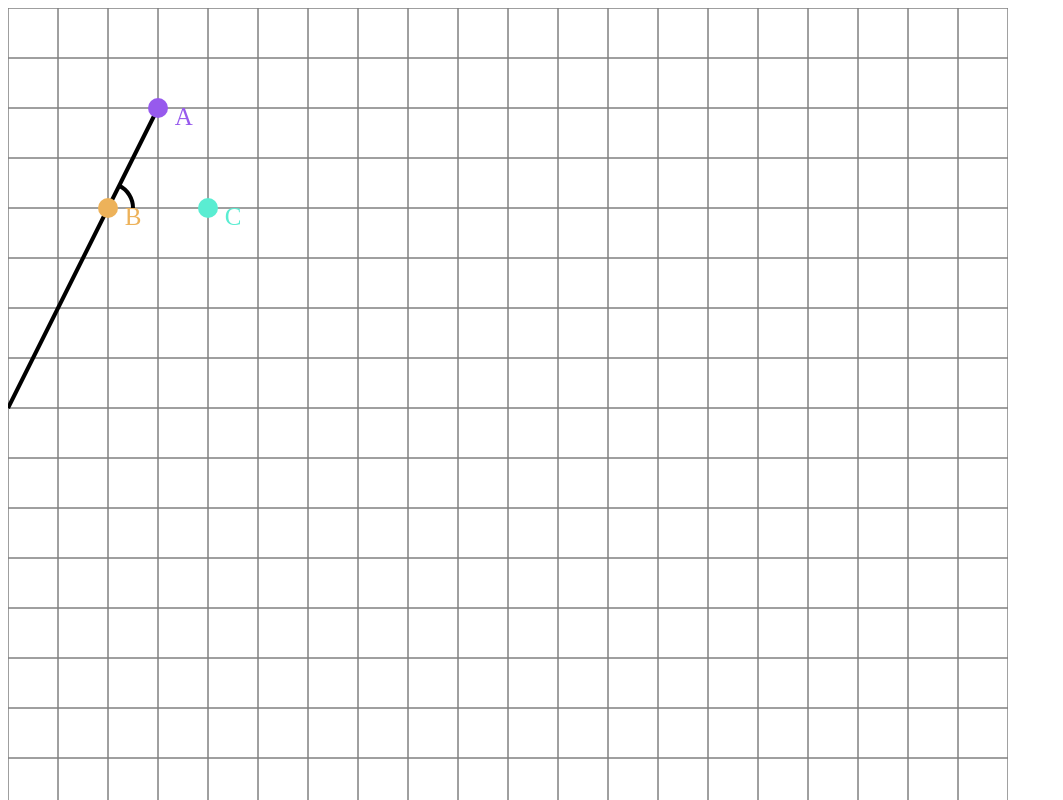
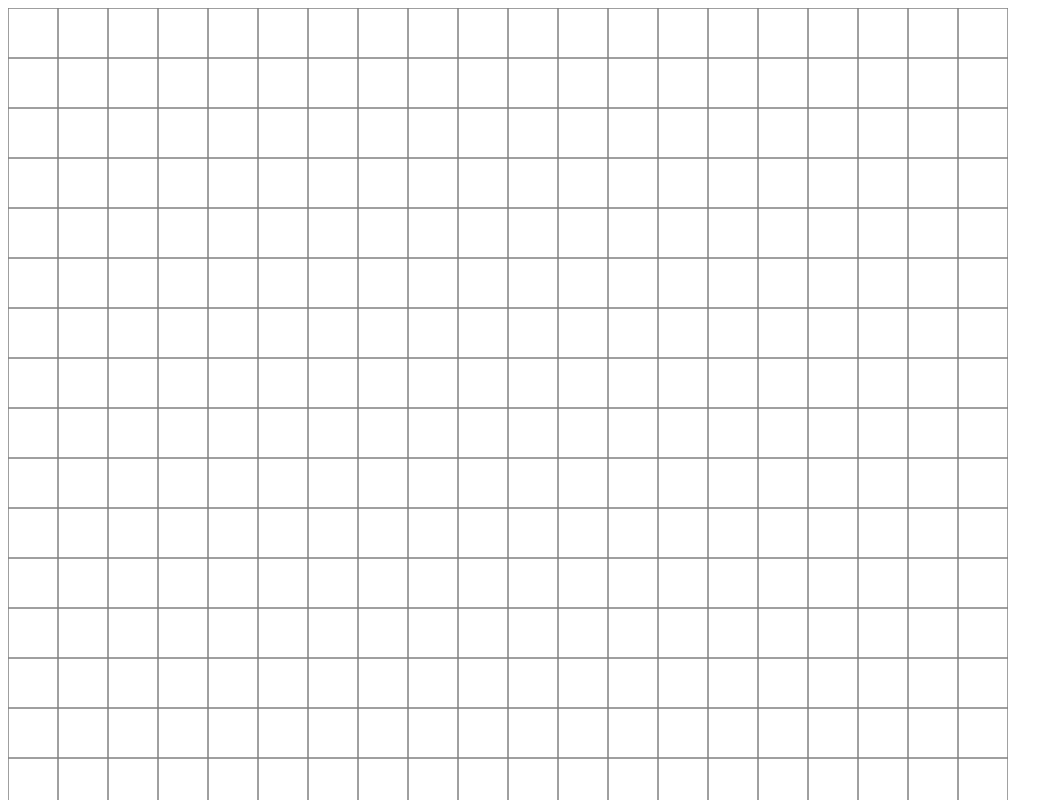
Before and after one commit to toritreee/mathShape, a React app: page / in a window 1280 px wide. Shown: the top 800 px of the page, without its empty margins (0-1063 px from the left). Built offline with nearby package versions, Linux system fonts and the light colour scheme.

Commit message:
管理の追加

```diff
--- a/src/app.tsx
+++ b/src/app.tsx
@@ -1,17 +1,8 @@
 import React from "react";
 import ReactDOM from "react-dom";
 import {Render} from "./render"
-
+import {Main} from "./input"
 ReactDOM.render(
-    <Render onClickPoint={(x,y)=>{console.log(x,y)}} lattice={50} pins={[
-        {x:3,y:2,name:"A"},
-        {x:2,y:4,name:"B"},
-        {x:4,y:4,name:"C"}
-    ]} lines={[
-        {from:"B",to:"A",type:"segment"}
-    ]} angles={[
-        {from:"C",to:"A",point:"B"}
-    ]}
-    />,
+    <Main lattice={50}/>,
     document.getElementById("root")
 )
--- /dev/null
+++ b/src/input.tsx
@@ -0,0 +1,69 @@
+import React from "react"
+import * as render from "./render"
+import { math } from "./math"
+export const Input = (p:{text: string, change:(text: string)=>void})=>{
+    return <textarea value={p.text} onChange={(v)=>{
+        p.change(v.target.value)
+    }}></textarea>
+}
+
+export class Main extends React.Component<{
+    lattice:number
+},{
+    pins:{
+        pins: render.pin[]
+        lines: render.line[]
+        angles: render.angle[]
+    }
+    text: string
+}>{
+    state={
+        pins:{
+            pins:[],
+            lines:[],
+            angles:[]
+        },
+        text:""
+    }
+    name: string[] = []
+    InputChange?: (text: string)=>void
+    private onRenderClick = (x: number, y: number)=>{
+        this.setState({
+            text: this.state.text+="\n"+`A : ( ${x} , ${y} )`
+        })
+        this.run()
+    }
+    private run = ()=>{
+        const state:{
+            pins: render.pin[]
+            lines: render.line[]
+            angles: render.angle[]
+        } = {
+            pins: [],
+            lines: [],
+            angles: []
+        }
+        for(const i of new math(this.state.text).build()){
+            if(i.t == "l")state.lines.push(i.m)
+            else if(i.t == "p")state.pins.push(i.m)
+            else if(i.t == "a")state.angles.push(i.m)
+        }
+        this.setState({pins: state})
+    }
+
+    render(): React.ReactNode {
+        return <div>
+            <render.Render
+                lattice={this.props.lattice}
+                pins={this.state.pins.pins}
+                lines={this.state.pins.lines}
+                angles={this.state.pins.angles}
+                onClickPoint={this.onRenderClick}
+                />
+            <Input text={this.state.text} change={(text)=>{
+                this.setState({text: text})
+                this.run()
+            }}/>
+        </div>
+    }
+}
--- /dev/null
+++ b/src/math.ts
@@ -0,0 +1,67 @@
+import * as render from "./render"
+export type stmt = {
+    type: "newPin",
+    left: string,
+    right: enm
+}|{
+    type: "S",
+    left: string,
+    right: [string,string,string]
+}|{
+    type: "line",
+    mode: "straight" | "segment" | "half",
+    from: string,
+    to: string,
+    name: string
+}
+export type enm = {
+    type: "pin",
+    x: number,
+    y: number
+}
+type low = (
+    {t:"p",m:render.pin}
+    |{t:"l",m:render.line}
+    |{t:"a",m:render.angle}
+)[]
+
+export class math{
+    constructor(private text: string){}
+    public build = ()=>{
+        const low:low = []
+        for(let i of this.text.split("\n")){
+            //a : (2,4)
+            let t = i.match(/^(\w\d*'*)\s*:\s*\(\s*(\d+)\s*,\s*(\d+)\s*\)/)
+            if(t !== null){
+                low.push({t:"p",m:{
+                    x: Number(t[2]),
+                    y: Number(t[3]),
+                    name: t[1]
+                }})
+            }
+            //s~ABC
+            t = i.match(/^(S|s)~(\w\d*'*)(\w\d*'*)(\w\d*'*)/)
+            if(t !== null){
+                low.push({t:"l",m:{from: t[2], to: t[3], type: "half"}})
+                low.push({t:"l",m:{from: t[3], to: t[4], type: "half"}})
+                low.push({t:"l",m:{from: t[4], to: t[2], type: "half"}})
+            }
+            //l : ~AB~
+            t = i.match(/^(\w+\d*'*)\s*:\s*(~|\|)(\w\d*'*)(\w\d*'*)(~|\|)/)
+            if(t !== null){
+                if(t[2] == "~" && t[5] == "|")
+                    low.push({t:"l",m:{from:t[3],to:t[4],type:"segment"}})
+                else if(t[2] == "|" && t[5] == "~")
+                    low.push({t:"l",m:{from:t[4],to:t[3],type:"segment"}})
+                else
+                    low.push({t:"l",m:{from:t[3],to:t[4],type:t[2]=="~"?"straight":"half"}})
+            }
+            //<ABC
+            t = i.match(/^<(\w\d*'*)(\w\d*'*)(\w\d*'*)/)
+            if(t !== null){
+                low.push({t:"a",m:{from:t[1],to:t[3],point:t[2]}})
+            }
+        }
+        return low
+    }
+}
```
